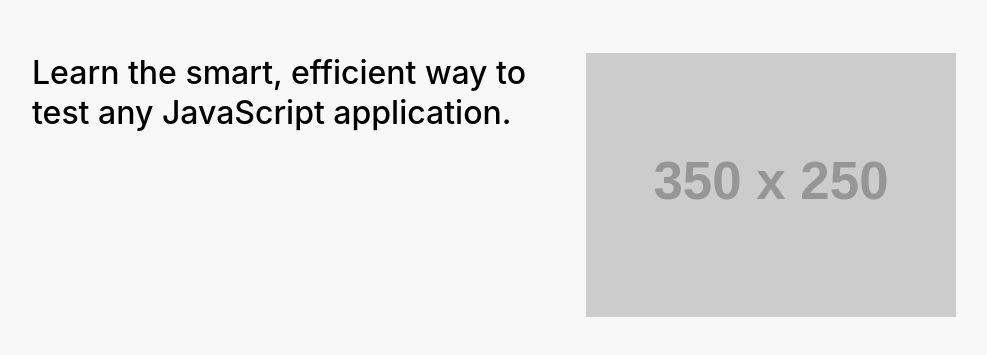
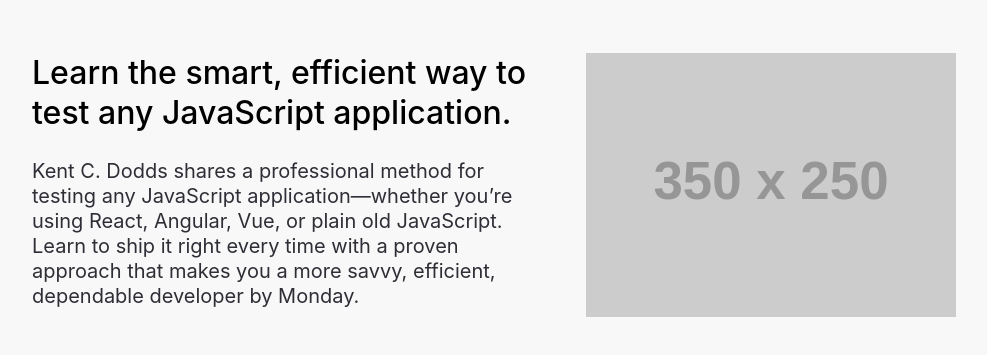
Before and after one commit to eggheadio/professional-javascript-testing-temp, a Gatsby site: page / in a window 1280 px wide. Shown: the part 107-462 px from the top of the page, without its empty margins (146-1133 px from the left). Built offline with nearby package versions, Linux system fonts and the light colour scheme; Gatsby itself is replaced by a stand-in of ours; placeholder pictures from the web are drawn by us; what client-oauth2 would draw is missing.

Commit message:
update Hero

```diff
--- a/src/components/Hero/index.js
+++ b/src/components/Hero/index.js
@@ -27,10 +27,17 @@
                   fontSize: '32px',
                   lineHeight: 1.25,
                   fontWeight: 500,
-                  color: 'black',
+                  color: 'black'
                 })}>
                   Learn the smart, efficient way to test any JavaScript application.
                 </h2>
+                <p className={css({
+                  fontSize: '20px',
+                  lineHeight: 1.25,
+                  color: '#2e2e36'
+                })}>
+                  Kent C. Dodds shares a professional method for testing any JavaScript application—whether you’re using React, Angular, Vue, or plain old JavaScript. Learn to ship it right every time with a proven approach that makes you a more savvy, efficient, dependable developer by Monday.
+                </p>
               </div>
               <div className={css({
                 width: '40%'
```
